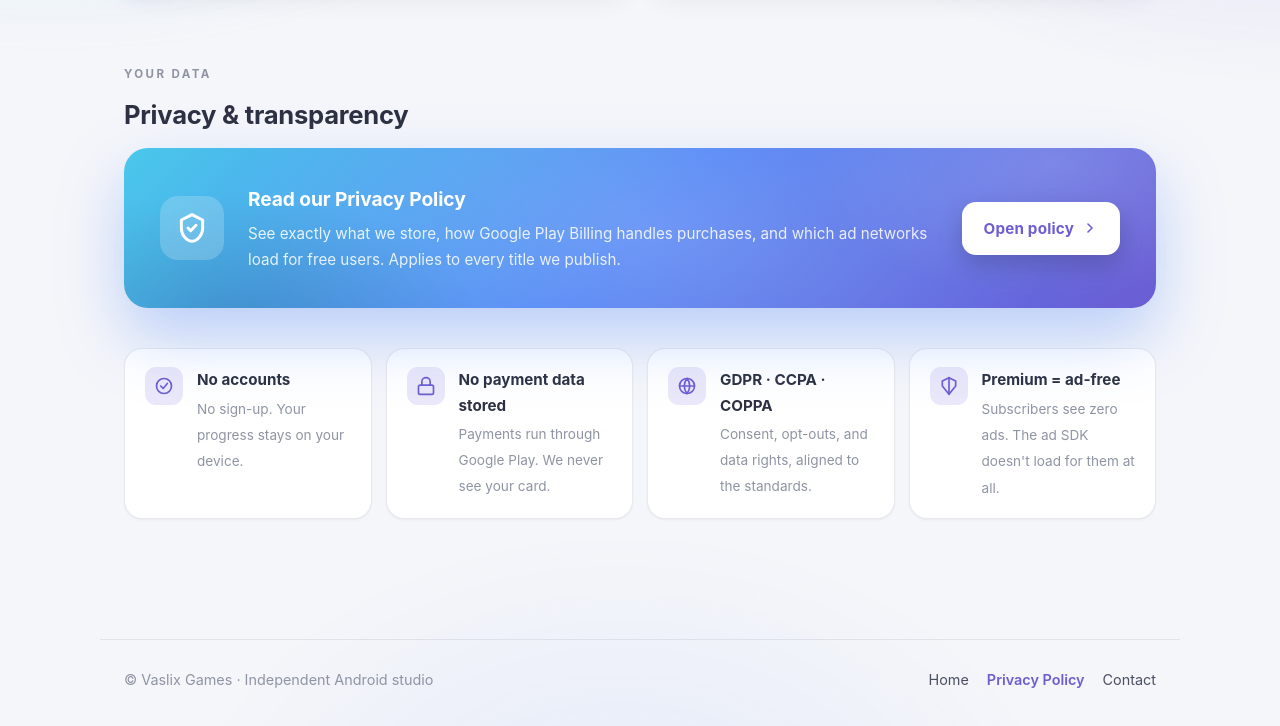
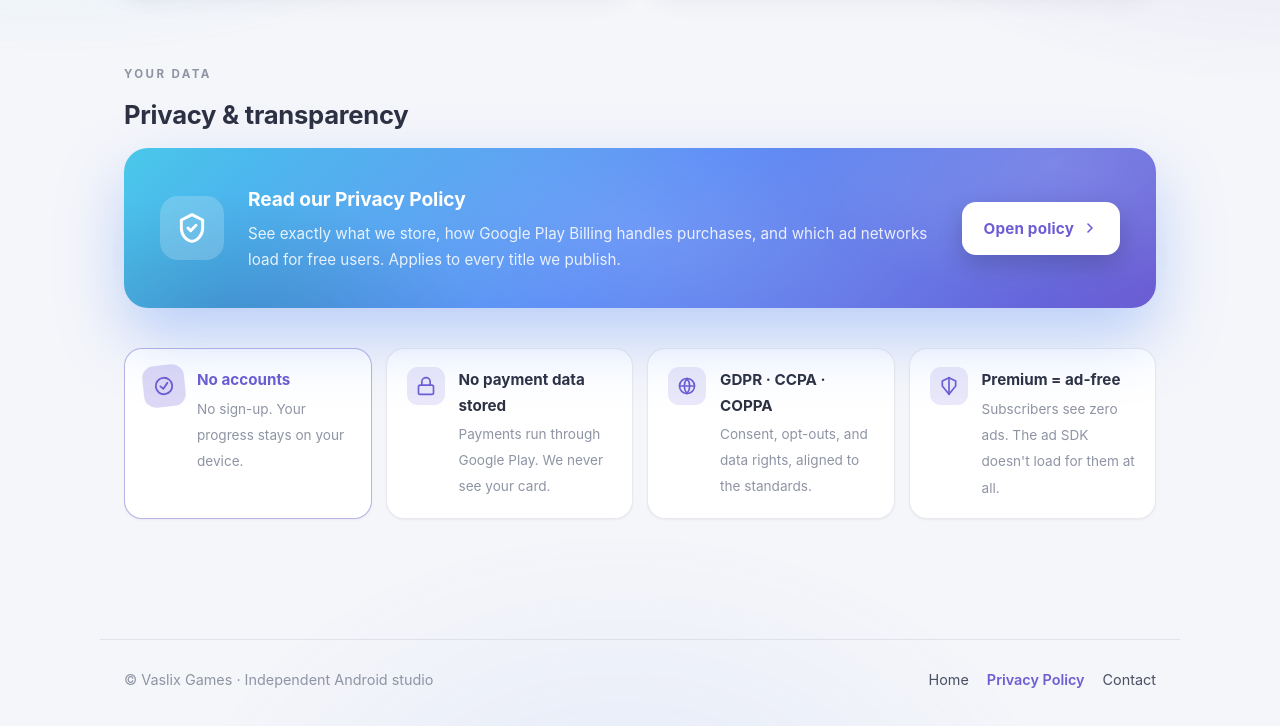
Before and after one commit to egorVasl/egorVasl.github.io, a plain HTML site: page index.html in a window 1280 px wide. In both pictures the pointer is over the element 247 px from the left and 1372 px from the top of the page. Shown: the part 939-1665 px from the top of the page. Drawn offline with Linux system fonts and the light colour scheme.

Commit message:
fix animation and ui

```diff
--- a/index.html
+++ b/index.html
@@ -794,8 +794,29 @@
       padding: 18px 20px;
       box-shadow: var(--shadow-sm);
       display: flex; gap: 14px; align-items: flex-start;
-    }
-    .trust-item:hover { transform: translateY(-2px); box-shadow: var(--shadow-md); }
+      transition:
+        transform 380ms var(--ease-spring),
+        box-shadow 380ms var(--ease-out),
+        border-color 220ms var(--ease-out);
+    }
+    .trust-item:hover {
+      transform: translateY(-3px);
+      box-shadow:
+        0 16px 32px color-mix(in srgb, var(--accent) 18%, transparent),
+        var(--shadow-md);
+      border-color: color-mix(in srgb, var(--accent) 38%, var(--border));
+    }
+    .trust-item:active {
+      transform: translateY(-1px);
+      transition: transform 180ms var(--ease-spring);
+    }
+    .trust-item:hover .trust-icon {
+      transform: scale(1.1) rotate(-6deg);
+      background: color-mix(in srgb, var(--accent) 24%, transparent);
+    }
+    .trust-item:hover .trust-text strong {
+      color: var(--accent);
+    }
     .trust-icon {
       width: 38px; height: 38px;
       border-radius: 11px;
@@ -803,6 +824,9 @@
       color: var(--accent);
       display: grid; place-items: center;
       flex-shrink: 0;
+      transition:
+        transform 440ms var(--ease-spring),
+        background 220ms var(--ease-out);
     }
     .trust-icon svg { width: 20px; height: 20px; fill: none; stroke: currentColor; stroke-width: 2; stroke-linecap: round; stroke-linejoin: round; }
     .trust-text strong {
```
